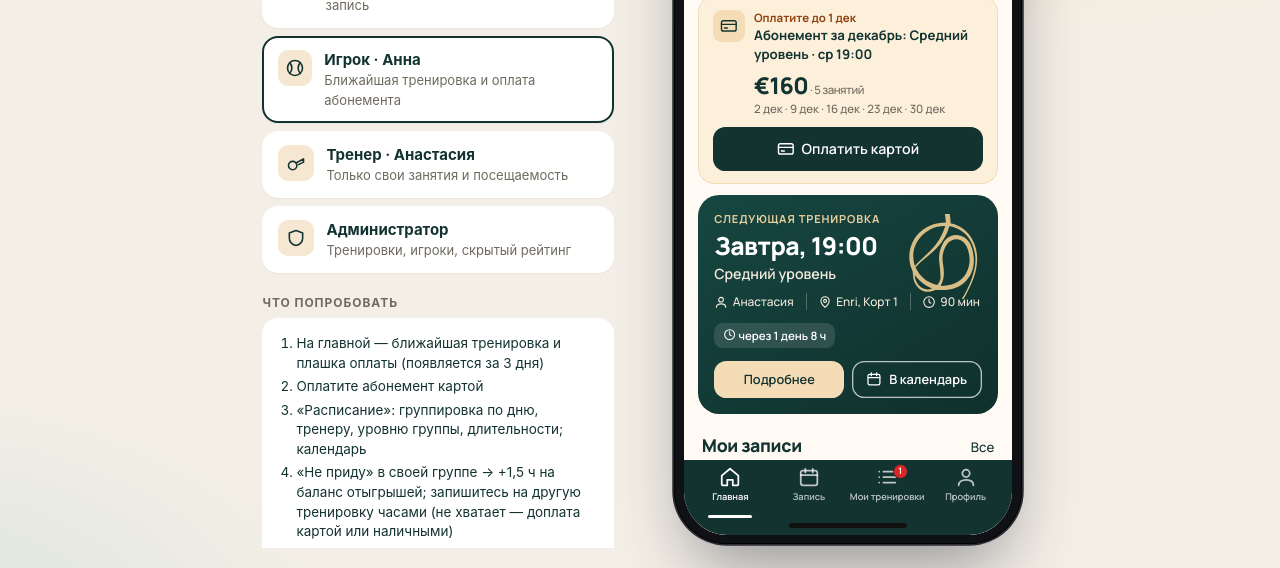
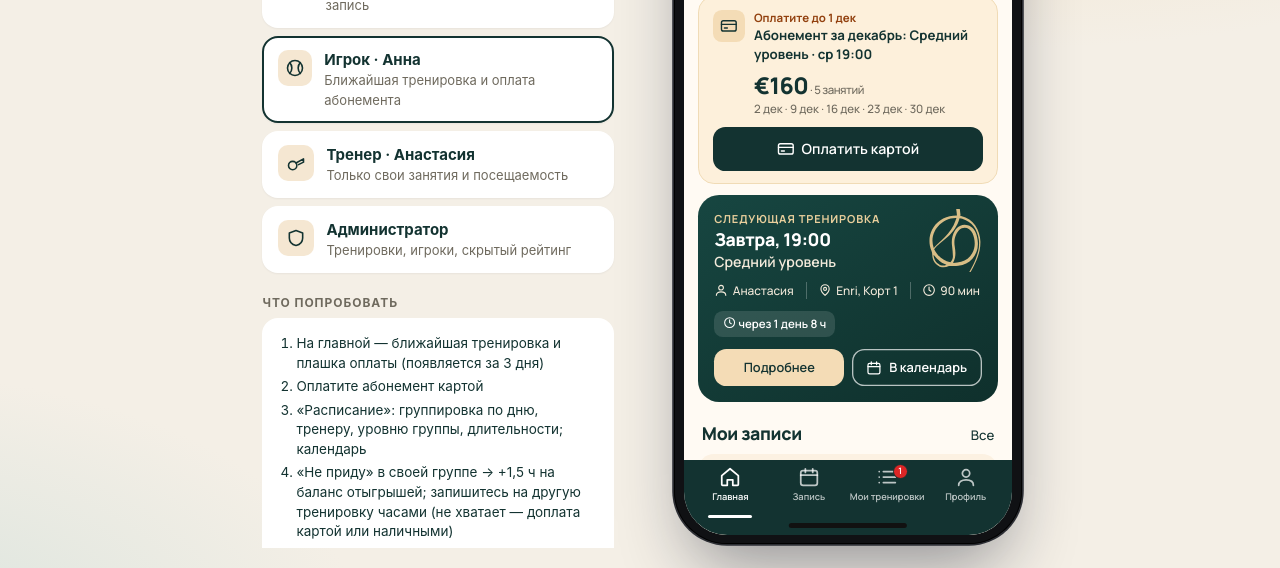
Before and after one commit to st53182/enri-tennis-demo, a plain HTML site: page app/index.html in a window 1280 px wide. Shown: the part 232-800 px from the top of the page. Drawn offline with Linux system fonts and the light colour scheme.

Commit message:
Tenly app: smaller hero date so it never overlaps the emblem
Co-Authored-By: Claude Opus 5.5 <noreply@anthropic.com>

```diff
--- a/app/index.html
+++ b/app/index.html
@@ -165,7 +165,8 @@ svg.i{width:20px;height:20px;stroke:currentColor;fill:none;stroke-width:1.9;stro
 .hero .ball{position:absolute;right:-26px;top:-26px;width:110px;height:110px;border-radius:50%;background:linear-gradient(145deg,#ecf77a,#c4dc2a);opacity:.95}
 .hero .ball:after{content:"";position:absolute;inset:14px;border-radius:50%;border:4px solid rgba(255,255,255,.35);clip-path:inset(0 50% 0 0)}
 .hero .lbl{font-size:13px;font-weight:600;opacity:.8;position:relative}
-.hero .when{font-size:28px;font-weight:800;letter-spacing:-.02em;margin-top:4px;position:relative}
+.hero .when{font-size:20px;font-weight:800;letter-spacing:-.02em;margin-top:4px;position:relative;line-height:1.2}
+.hero:has(.emb) .lbl,.hero:has(.emb) .when,.hero:has(.emb) .what{padding-right:74px}
 .hero .what{font-size:16px;font-weight:600;margin-top:2px;position:relative}
 .hero .meta{display:flex;gap:14px;flex-wrap:wrap;font-size:13.5px;opacity:.9;margin-top:12px;position:relative}
 .hero .meta span{display:flex;align-items:center;gap:5px}
@@ -413,7 +414,7 @@ svg.i{width:20px;height:20px;stroke:currentColor;fill:none;stroke-width:1.9;stro
 .hero{background:linear-gradient(150deg,#174641 0%,#0f302c 100%);border-radius:24px}
 .hero:before{display:none}
 .hero .ball{display:none}
-.hero .emb{position:absolute;right:12px;top:22px;width:96px;height:96px;opacity:.95;pointer-events:none}
+.hero .emb{position:absolute;right:12px;top:16px;width:72px;height:72px;opacity:.95;pointer-events:none}
 .hero .lbl{font-size:12.5px;font-weight:700;letter-spacing:.08em;text-transform:uppercase;color:#e9cf9c;opacity:1}
 .hero .what{color:#f3eadb}
 .hero .meta{opacity:1;color:#f3eadb}
```
